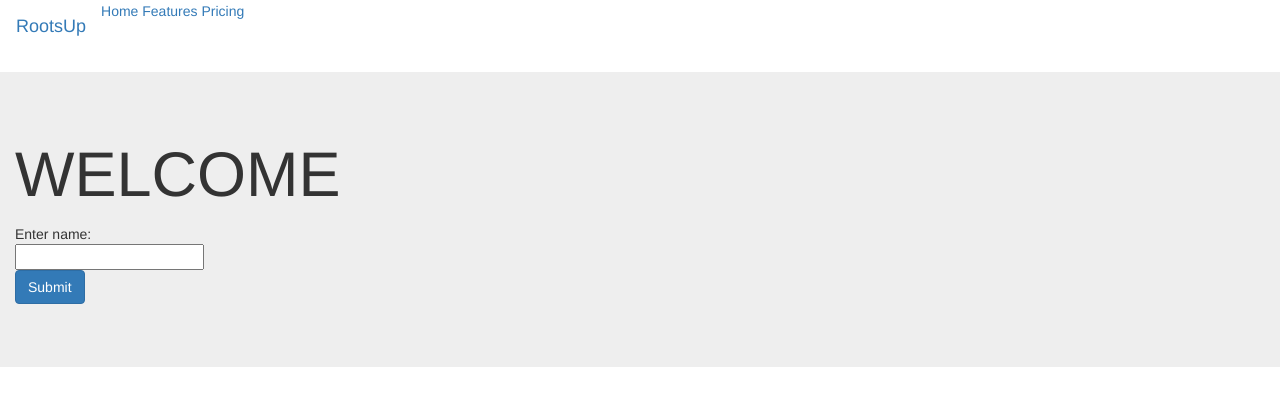
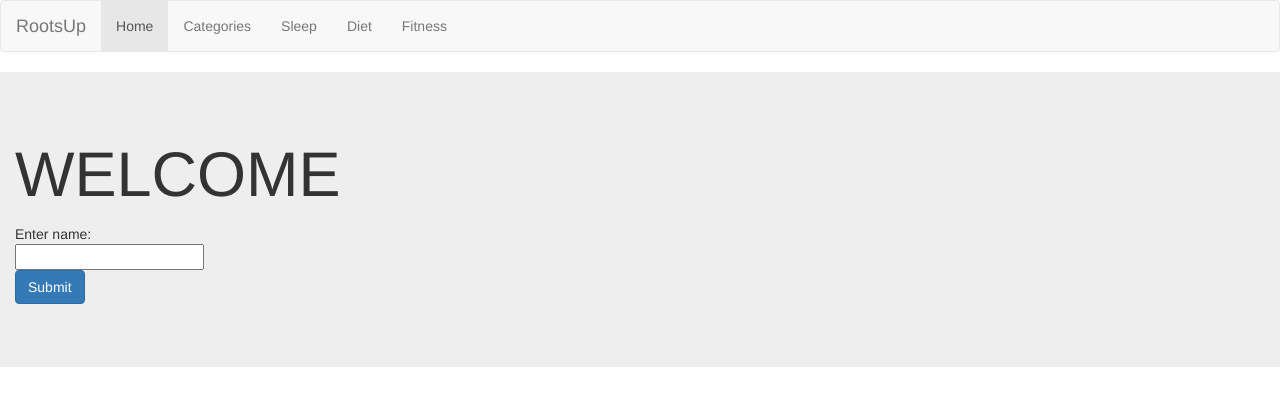
Before and after one commit to katherine81779/rootsup, a Flask app: page / in a window 1280 px wide. Shown: the top 406 px of the page. Run offline with Flask 2, Linux system fonts and the light colour scheme; some libraries are stand-ins or nearby versions.

Commit message:
updated the nav bar in the welcomepage.html

```diff
--- a/templates/index.html
+++ b/templates/index.html
@@ -6,14 +6,18 @@
 </head>
 <body>
 
-<nav class="navbar navbar-expand-lg navbar-light bg-light">
-  <a class="navbar-brand" href="#">RootsUp</a>
-  <div class="collapse navbar-collapse" id="navbarNavAltMarkup">
-    <div class="navbar-nav">
-      <a class="nav-item nav-link active" href="#">Home <span class="sr-only">(current)</span></a>
-      <a class="nav-item nav-link" href="#">Features</a>
-      <a class="nav-item nav-link" href="#">Pricing</a>
+<nav class="navbar navbar-default">
+  <div class="container-fluid">
+    <div class="navbar-header">
+      <a class="navbar-brand" href="#">RootsUp</a>
     </div>
+    <ul class="nav navbar-nav">
+      <li class="active"><a href="#">Home</a></li>
+      <li><a href="#">Categories</a></li>
+      <li><a href="#">Sleep</a></li>
+      <li><a href="#">Diet</a></li>
+      <li><a href="#">Fitness</a></li>
+    </ul>
   </div>
 </nav>
 
```
